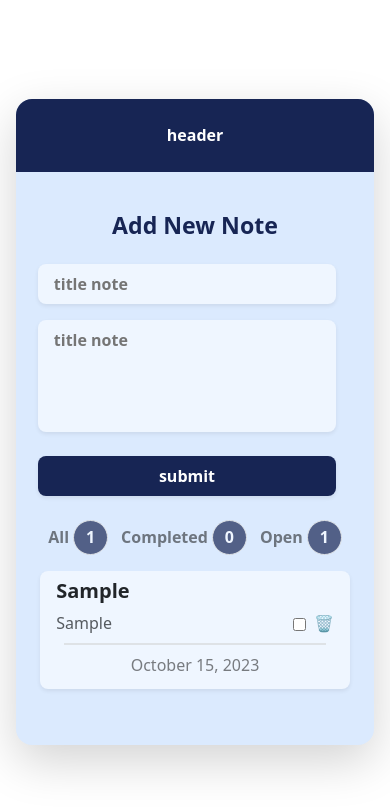
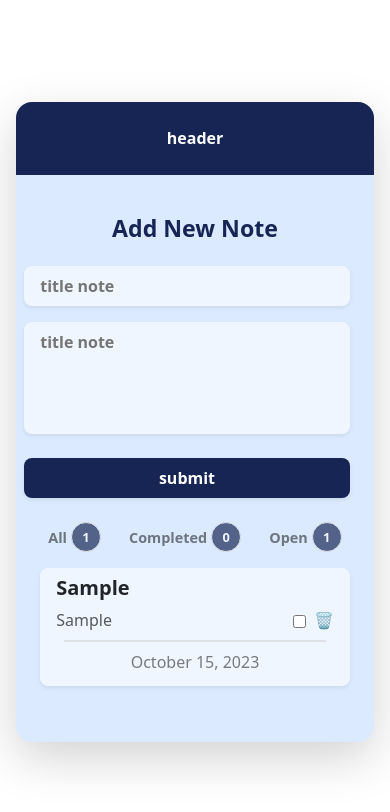
Before and after one commit to MiaadEstakhri/note-app, a React (Vite) app: page / in a window 390 px wide. Both pictures are taken after typing "Sample", "Sample" into the empty fields and a click on the button "submit". Shown: the top 812 px of the page. Built offline with nearby package versions, Linux system fonts and the light colour scheme.

Commit message:
responsive

```diff
--- a/src/App.css
+++ b/src/App.css
@@ -25,6 +25,11 @@ ul {
     color: #172554 !important;
 }
 
+
+/* .not-notes{
+  font-size: ;
+} */
+
 input[type="checkbox"] {
     accent-color: #172554;
 }
@@ -34,8 +39,13 @@ textarea {
 }
 
 .item-noteStatus {
-    width: 35px;
-    height: 35px;
+    width: 30px;
+    height: 30px;
     background: #172554b1;
     color: #eff6ff;
+    font-size: 0.8rem;
 }
+
+.title-item__note {
+    font-size: 0.9rem;
+}
--- a/src/components/addNewNote/addNewNote.jsx
+++ b/src/components/addNewNote/addNewNote.jsx
@@ -31,7 +31,7 @@ const AddNewNote = ({ onAddNote }) => {
           value={title}
           onChange={(event) => setTitle(event.target.value)}
           placeholder="title note"
-          className="col-11 col-md-12  border-0 rounded-3 py-2 px-3 fw-bolder input-note shadow-sm"
+          className="col-12 col-md-12  border-0 rounded-3 py-2 px-3 fw-bolder input-note shadow-sm"
           required
         />
         <textarea
@@ -41,11 +41,11 @@ const AddNewNote = ({ onAddNote }) => {
           rows="4"
           cols="30"
           required
-          className="col-11  col-md-12 border-0 rounded-3 py-2 px-3 mt-3 fw-bolder input-note text-break shadow-sm"
+          className="col-12  col-md-12 border-0 rounded-3 py-2 px-3 mt-3 fw-bolder input-note text-break shadow-sm"
         />
         <button
           type="submit"
-          className="col-11 col-md-12 border-0 rounded-3 py-2 mt-4 fw-bold text-white btn-note shadow-sm">
+          className="col-12 col-md-12 border-0 rounded-3 py-2 mt-4 fw-bold text-white btn-note shadow-sm">
           submit
         </button>
       </form>
--- a/src/components/noteStatus/noteStatus.jsx
+++ b/src/components/noteStatus/noteStatus.jsx
@@ -11,18 +11,20 @@ const NoteStatus = ({ notes }) => {
 
   if (!allNotes)
     return (
-      <h2 className="text-center fw-bold not-notes">
+      <h2 className="text-center fw-bold not-notes h4">
         No Notes has already been added.
       </h2>
     );
   return (
-    <ul className="d-flex justify-content-between px-4">
+    <ul className="d-flex justify-content-between px-4 mb-3">
       {notesList.map((item, index) => {
         return (
           <li
             className="d-flex justify-content-center align-items-center"
             key={index}>
-            <span className="me-1 fw-bolder text-black-50">{item.title}</span>
+            <span className="me-1 fw-bolder text-black-50 title-item__note">
+              {item.title}
+            </span>
             <span className="d-flex justify-content-center align-items-center border rounded-circle item-noteStatus fw-bold">
               {item.count}
             </span>
```
